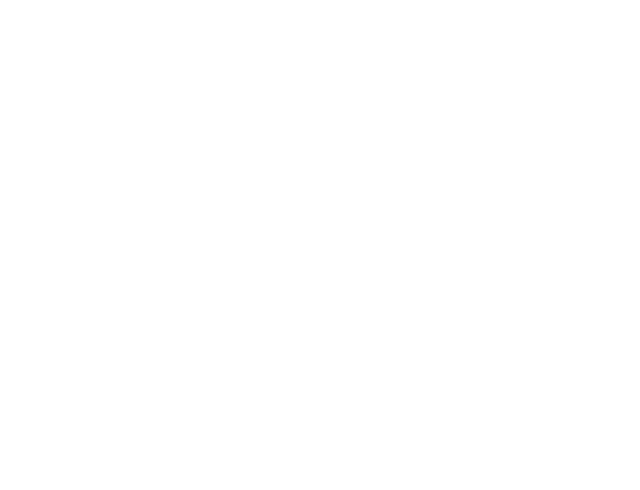
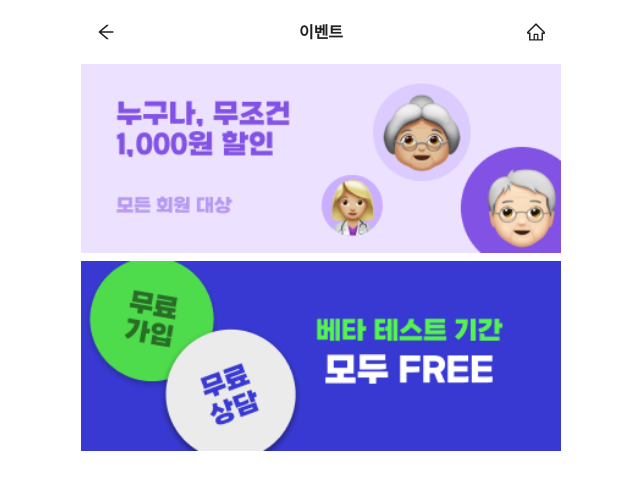
Before and after one commit to motionbit95/carejoa-react-app, a React (Create React App) app: page /event in a window 1280 px wide. Before the commit this address had no page. Shown: the top 490 px of the page, without its empty margins (319-959 px from the left). Built offline with nearby package versions, Linux system fonts and the light colour scheme.

Commit message:
마이페이지에 프로필 및 쿠폰 관리 기능 추가, 이벤트 페이지 구현

```diff
--- a/src/App.js
+++ b/src/App.js
@@ -2,9 +2,7 @@ import "./App.css";
 import "./style/global.css";
 import { BrowserRouter, Route, Routes, useLocation } from "react-router-dom";
 import AppLayout from "./components/layout";
-import { Login, Mypage, Signup } from "./pages";
-import Profile from "./pages/mypage/profile";
-import Coupon from "./pages/mypage/coupon";
+import { Coupon, Event, Login, Mypage, Profile, Signup } from "./pages";
 
 const routers = {
   "/account/login": {
@@ -42,6 +40,13 @@ const routers = {
     element: <Coupon />,
     title: "쿠폰",
   },
+  "/event": {
+    path: "/event",
+    hasHeader: true,
+    hasFooter: false,
+    element: <Event />,
+    title: "이벤트",
+  },
 };
 
 function AppContent() {
--- a/src/pages/index.js
+++ b/src/pages/index.js
@@ -1,6 +1,13 @@
 // accout - 계정 관련 페이지
 import Login from "./account/login";
 import Signup from "./account/signup";
+
+// mypage - 마이페이지 관련 페이지
 import Mypage from "./mypage";
+import Profile from "./mypage/profile";
+import Coupon from "./mypage/coupon";
 
-export { Login, Signup, Mypage };
+// post - 게시글 관련 페이지
+import Event from "./post/event";
+
+export { Login, Signup, Mypage, Profile, Coupon, Event };
--- a/src/pages/mypage/index.js
+++ b/src/pages/mypage/index.js
@@ -55,6 +55,7 @@ function Mypage(props) {
         {
           id: "event",
           name: "이벤트",
+          onClick: () => navigate("/event"),
         },
         {
           id: "faq",
@@ -82,7 +83,9 @@ function Mypage(props) {
       <MenuItemContainer>
         <MenuItemText>{name}</MenuItemText>
         {children.map((child) => (
-          <MenuItemTitle key={child.id}>{child.name}</MenuItemTitle>
+          <MenuItemTitle key={child.id} onClick={child.onClick}>
+            {child.name}
+          </MenuItemTitle>
         ))}
       </MenuItemContainer>
     );
--- /dev/null
+++ b/src/pages/post/event.js
@@ -0,0 +1,36 @@
+import React from "react";
+
+function Event(props) {
+  const evnets = [
+    {
+      id: 1,
+      title: "이벤트1",
+      desc: "이벤트1",
+      image: "/images/event1.png",
+    },
+    {
+      id: 2,
+      title: "이벤트2",
+      desc: "이벤트2",
+      image: "/images/event2.png",
+    },
+  ];
+  return (
+    <div style={{ display: "flex", flexDirection: "column", gap: "0.5rem" }}>
+      {evnets.map((event) => (
+        <div
+          key={event.id}
+          style={{
+            display: "flex",
+            flexDirection: "column",
+            cursor: "pointer",
+          }}
+        >
+          <img src={event.image} alt={event.title} />
+        </div>
+      ))}
+    </div>
+  );
+}
+
+export default Event;
```
Also changed, not shown: public/images/event1.png (added), public/images/event2.png (added).
